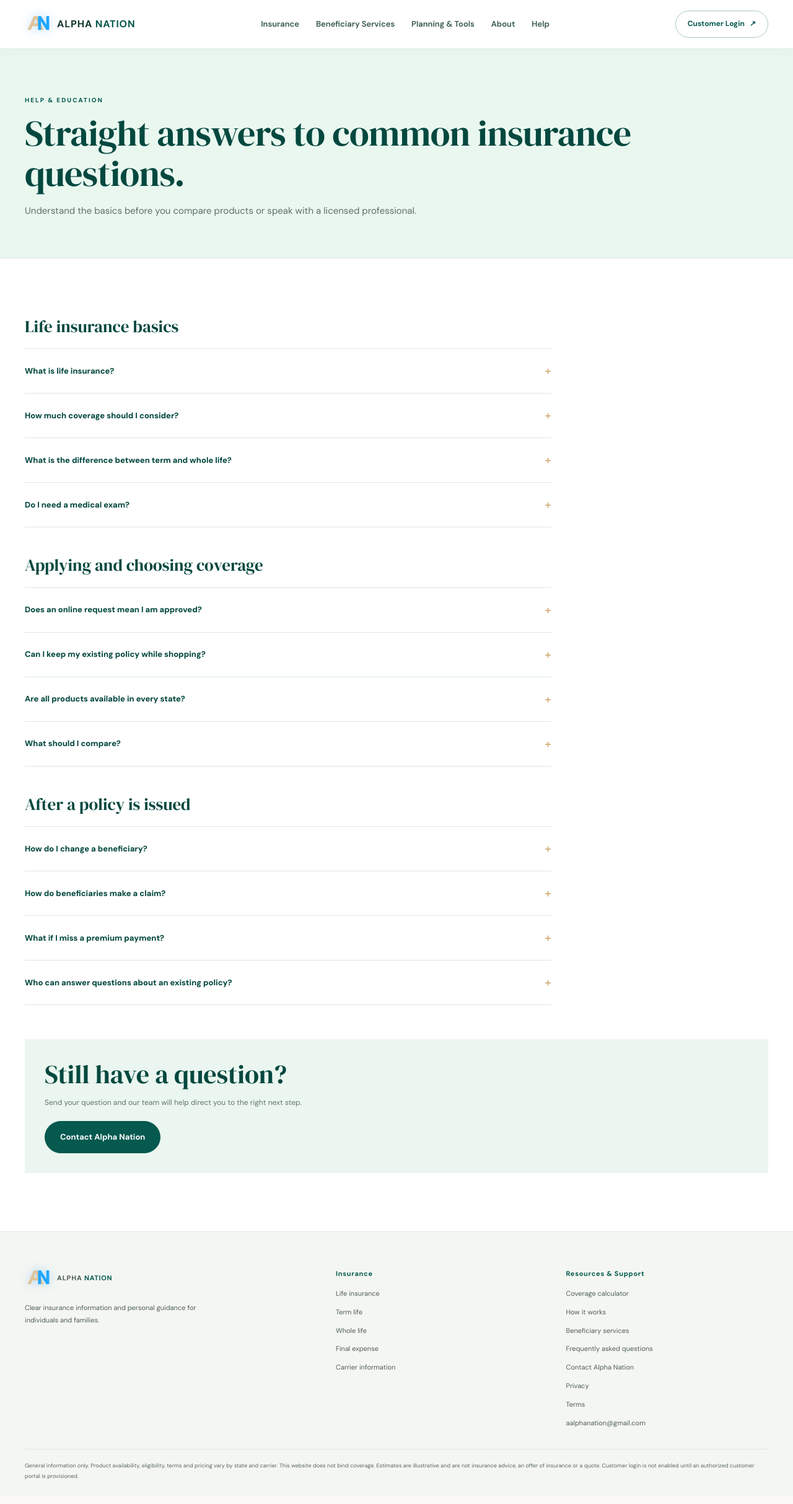
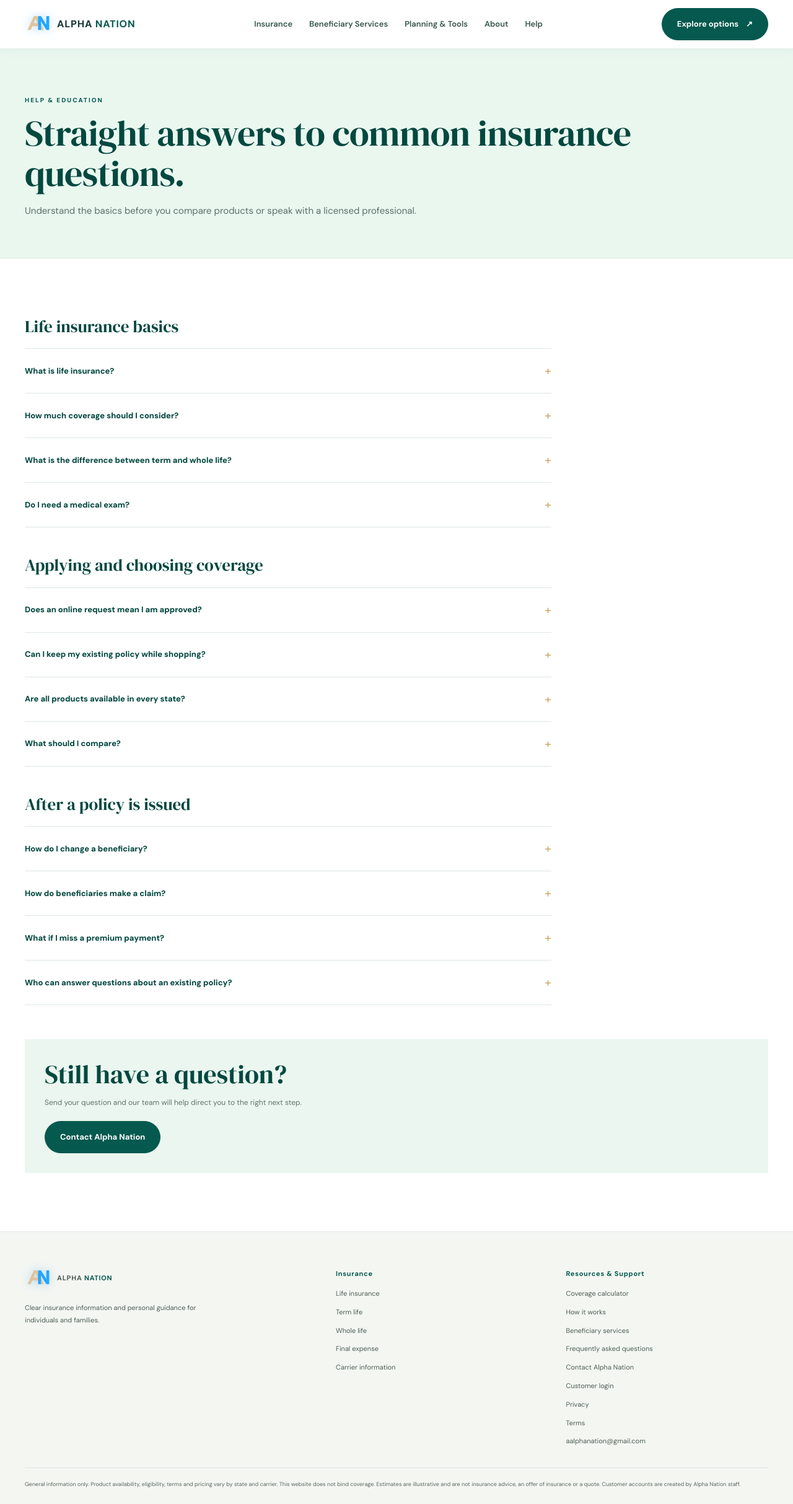
Before and after one commit to alphanationcrm09/alpha-nation-website, a Next.js app: page /faq in a window 1280 px wide. Shown: the whole page at 62% size. Built offline with nearby package versions, Linux system fonts and the light colour scheme; no server answers.

Commit message:
Refine Alpha Nation visitor journey and accessibility

```diff
--- a/src/components/SiteShell.tsx
+++ b/src/components/SiteShell.tsx
@@ -13,7 +13,7 @@ export function Header() {
   return <header className="site-header"><div className="wrap nav-row">
     <Link href="/" className="logo-link" aria-label="Alpha Nation home"><AlphaLogo /></Link>
     <nav aria-label="Main navigation">{links.map(([href, label]) => <Link href={href} key={href}>{label}</Link>)}</nav>
-    <Link className="customer-login-link" href="/customer/login">Customer Login <span aria-hidden="true">↗</span></Link>
+    <Link className="button nav-cta" href="/quote">Explore options <span aria-hidden="true">↗</span></Link>
   </div></header>;
 }
 
@@ -21,8 +21,8 @@ export function Footer() {
   return <footer className="site-footer"><div className="wrap footer-grid">
     <div><Link href="/" className="logo-link"><AlphaLogo /></Link><p>Clear insurance information and personal guidance for individuals and families.</p></div>
     <div><b>Insurance</b><Link href="/life-insurance">Life insurance</Link><Link href="/term-life">Term life</Link><Link href="/whole-life">Whole life</Link><Link href="/final-expense">Final expense</Link><Link href="/carriers">Carrier information</Link></div>
-    <div><b>Resources & Support</b><Link href="/calculator">Coverage calculator</Link><Link href="/how-it-works">How it works</Link><Link href="/beneficiary-services">Beneficiary services</Link><Link href="/faq">Frequently asked questions</Link><Link href="/contact">Contact Alpha Nation</Link><Link href="/privacy">Privacy</Link><Link href="/terms">Terms</Link><a href="mailto:aalphanation@gmail.com">aalphanation@gmail.com</a></div>
-  </div><div className="wrap legal-note">General information only. Product availability, eligibility, terms and pricing vary by state and carrier. This website does not bind coverage. Estimates are illustrative and are not insurance advice, an offer of insurance or a quote. Customer login is not enabled until an authorized customer portal is provisioned.</div></footer>;
+    <div><b>Resources & Support</b><Link href="/calculator">Coverage calculator</Link><Link href="/how-it-works">How it works</Link><Link href="/beneficiary-services">Beneficiary services</Link><Link href="/faq">Frequently asked questions</Link><Link href="/contact">Contact Alpha Nation</Link><Link href="/customer/login">Customer login</Link><Link href="/privacy">Privacy</Link><Link href="/terms">Terms</Link><a href="mailto:aalphanation@gmail.com">aalphanation@gmail.com</a></div>
+  </div><div className="wrap legal-note">General information only. Product availability, eligibility, terms and pricing vary by state and carrier. This website does not bind coverage. Estimates are illustrative and are not insurance advice, an offer of insurance or a quote. Customer accounts are created by Alpha Nation staff.</div></footer>;
 }
 
 export function PageHero({ eyebrow, title, description }: { eyebrow?: string; title: string; description: string }) {
```
